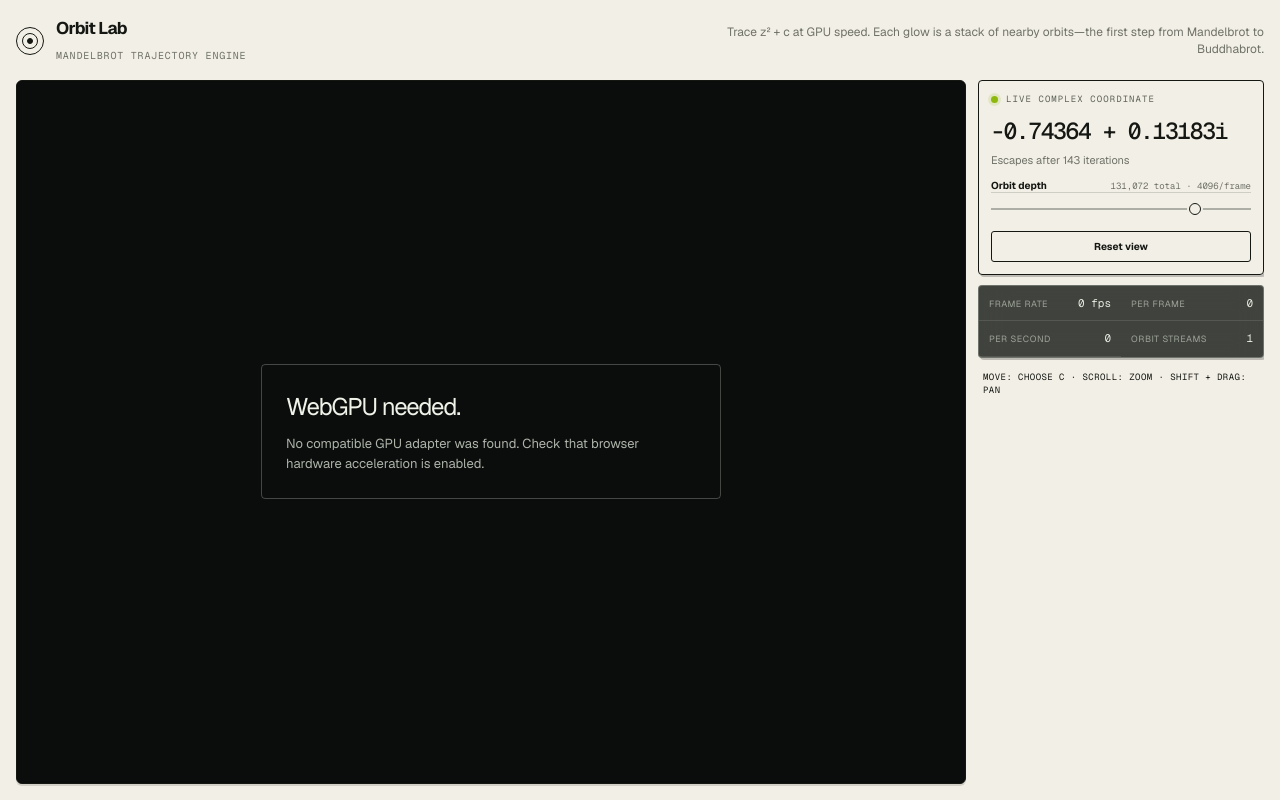
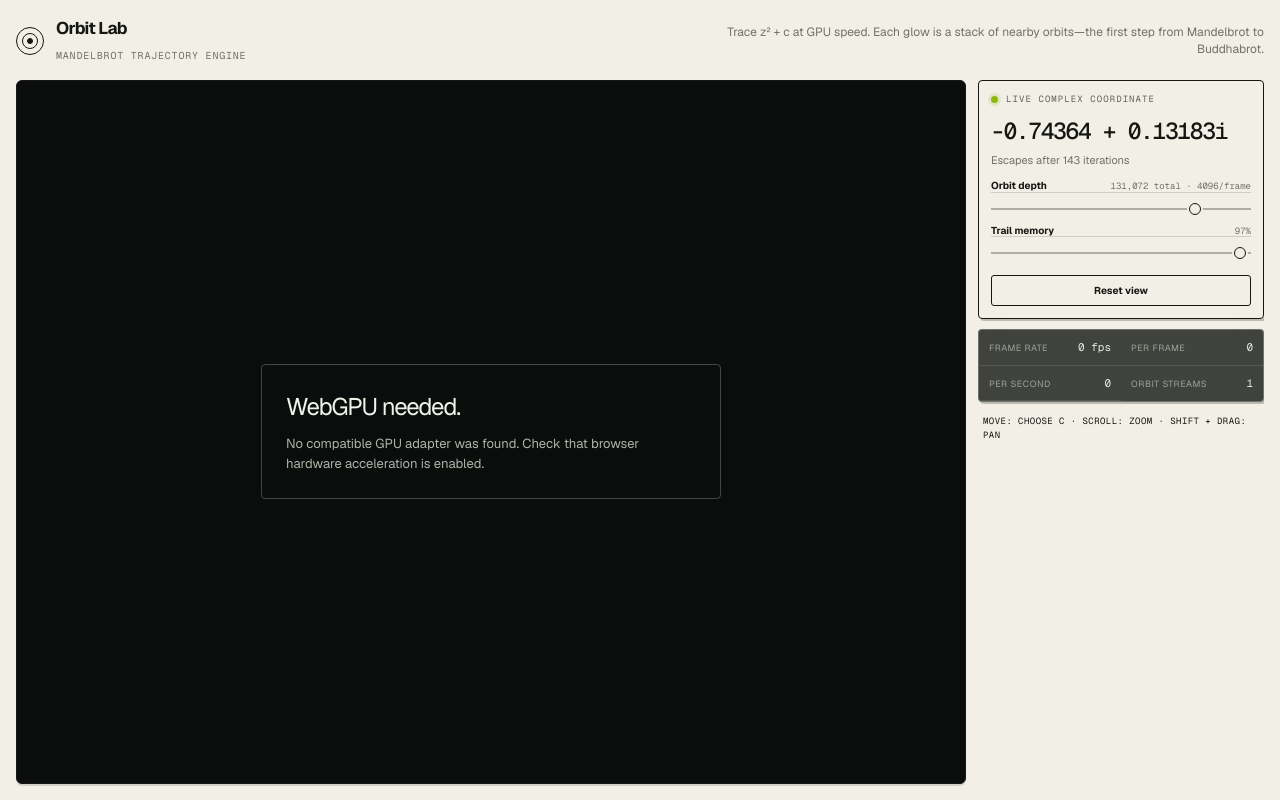
Before and after one commit to henquistador/buddhabrot, a Next.js app: page /orbit in a window 1280 px wide. Built offline with nearby package versions, Linux system fonts and the light colour scheme.

Commit message:
Restore fading pixel trails

```diff
--- a/app/OrbitLab.tsx
+++ b/app/OrbitLab.tsx
@@ -11,6 +11,7 @@ type Stats = {
 
 type EngineSettings = {
   iterations: number;
+  persistence: number;
 };
 
 const MAX_ITERATIONS = 1_048_576;
@@ -64,7 +65,7 @@ fn main(@builtin(global_invocation_id) id: vec3u) {
 
   var state = states[particle];
   let newGeneration = state.generation != params.generation;
-  let needsRestart = newGeneration;
+  let needsRestart = newGeneration || state.alive == 0u || state.step >= params.iterations;
   if (needsRestart) {
     state.cycle = 0u;
     state.z = vec2f(0.0);
@@ -188,6 +189,7 @@ export default function OrbitLab() {
   const pointRef = useRef({ x: -0.74364, y: 0.13183 });
   const settingsRef = useRef<EngineSettings>({
     iterations: 131072,
+    persistence: 97,
   });
   const [point, setPoint] = useState(pointRef.current);
   const [settings, setSettings] = useState(settingsRef.current);
@@ -397,7 +399,6 @@ export default function OrbitLab() {
         const next = toComplex(event.clientX, event.clientY);
         pointRef.current = next;
         bumpGeneration();
-        clearAccumulation();
         setPoint(next);
       };
       const onWheel = (event: WheelEvent) => {
@@ -478,7 +479,8 @@ export default function OrbitLab() {
           (now * 0.00002) % 0.15,
           0, 0,
         ]));
-        device.queue.writeBuffer(fadeBuffer, 0, new Float32Array([1, 1.8, 0, 0]));
+        const fade = 0.8 + cfg.persistence * 0.002;
+        device.queue.writeBuffer(fadeBuffer, 0, new Float32Array([fade, 1.8, 0, 0]));
 
         const destination = textures[1 - textureIndex];
         const encoder = device.createCommandEncoder();
@@ -602,6 +604,14 @@ export default function OrbitLab() {
             <input className="range" type="range" min="5" max="20" step="1" value={Math.log2(settings.iterations)} onChange={(event) => patchSettings({ iterations: 2 ** Number(event.target.value) })} />
           </label>
 
+          <label className="controlRow">
+            <span className="controlHead">
+              <span className="controlLabel">Trail memory</span>
+              <span className="controlValue">{settings.persistence}%</span>
+            </span>
+            <input className="range" type="range" min="0" max="99" step="1" value={settings.persistence} onChange={(event) => patchSettings({ persistence: Number(event.target.value) })} />
+          </label>
+
           <div className="buttonRow singleButton">
             <button className="button" onClick={() => engineRef.current?.reset()}>Reset view</button>
           </div>
```
